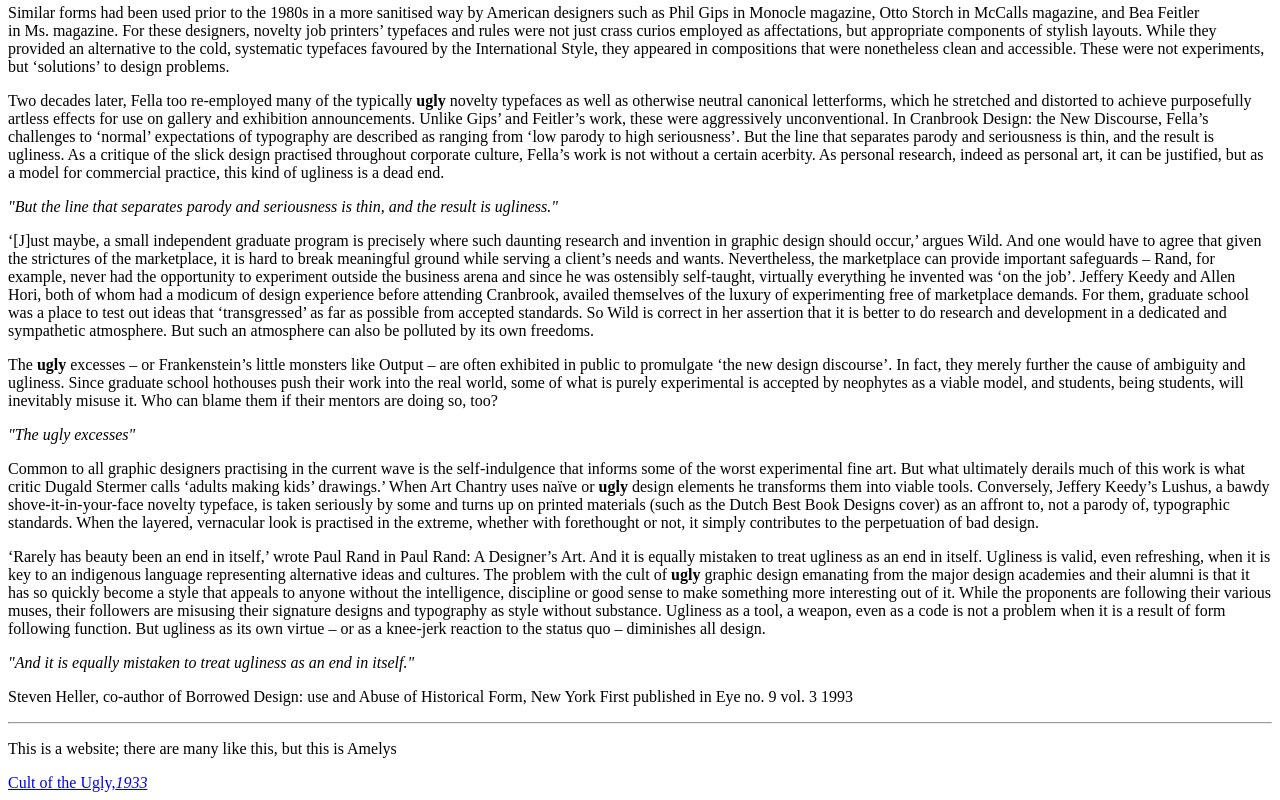
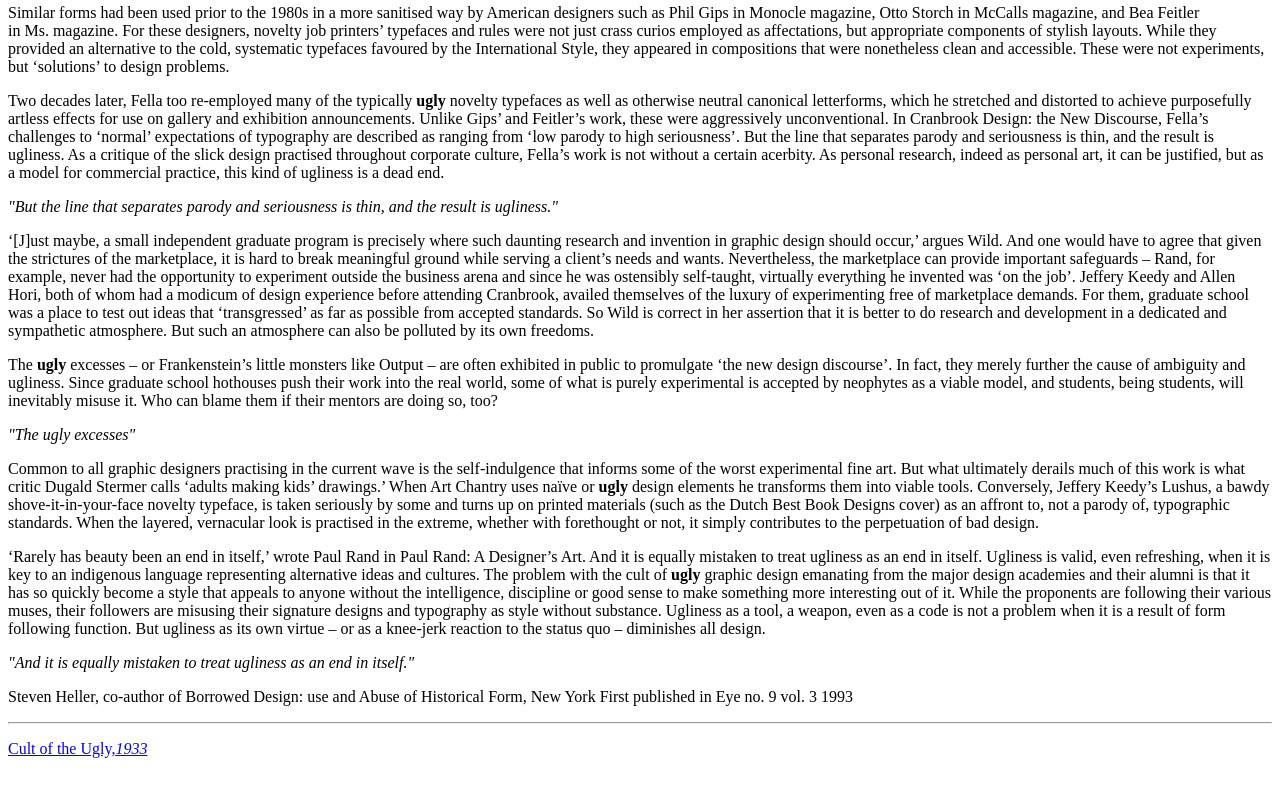
Before and after one commit to amelyrichter/Manuscript, a plain HTML site: page index.html in a window 1280 px wide. Shown: the part 1915-2715 px from the top of the page. After the commit the page ends 2681 px from the top, so only its background shows below. Drawn offline with Linux system fonts and the light colour scheme.

Commit message:
Update index.html
footer

```diff
--- a/index.html
+++ b/index.html
@@ -93,7 +93,7 @@
     </body>
     <hr>
     <footer>
-        <p>This is a website; there are many like this, but this is Amelys</p>
+        <p> <!--This is a comment. Comments are not displayed in the browser. This is where the footer will be--> </p>
         <a href="https://www.eyemagazine.com/feature/article/cult-of-the-ugly">Cult of the Ugly,<em>1933</em></a>
     </footer>
 </html>
```
